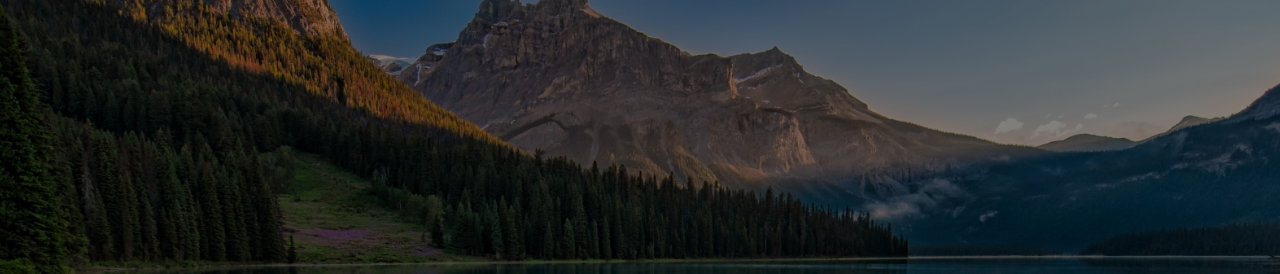
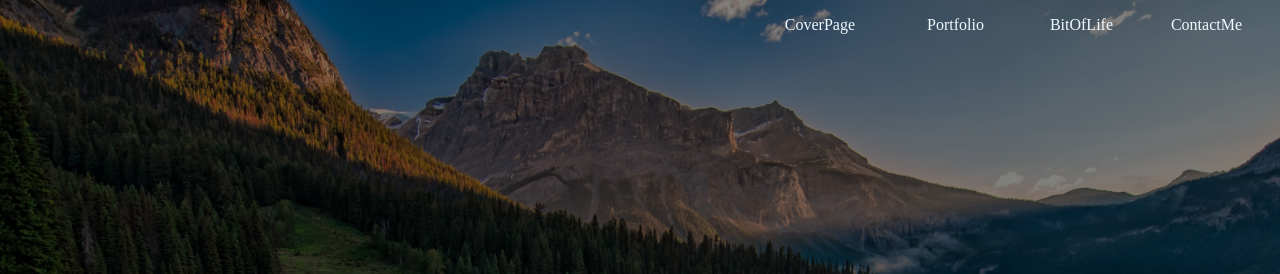
Before and after one commit to yenchunR/MyWeb, a plain HTML site: page index.html in a window 1280 px wide. Shown: the top 274 px of the page. Drawn offline with Linux system fonts and the light colour scheme.

Commit message:
上傳導覽列

```diff
--- a/index.html
+++ b/index.html
@@ -8,8 +8,17 @@
 
     </head>
     <body>
+        <nav class="NavBar">
+            <div id="NavBarList">
+                <ul>
+                    <li><a href="#CoverPage" class="NavBarText">CoverPage</a></li>
+                    <li><a href="#Portfolio" class="NavBarText">Portfolio</a></li>
+                    <li><a href="#BitOfLife" class="NavBarText">BitOfLife</a></li>
+                    <li><a href="#ContactMe" class="NavBarText">ContactMe</a></li>
+                </ul>
+            </div>
         </nav>
-        <div class="Cover">
+        <div id="CoverPage" class="Cover">
             <div class="CoverContainer">
                 <h2 class="Title">WebSite</h2>
                 <p class="Subtitle">
--- a/style.css
+++ b/style.css
@@ -30,3 +30,21 @@
     text-shadow: 2px 2px 2px #333;
     font-family:cursive;
 }
+.NavBarText{
+    color:aliceblue;
+}
+#NavBarList{
+    list-style-type: none;
+    text-align:right;
+    margin-right: 30px;
+}
+#NavBarList ul li{
+    display: inline-block;
+    height: 30px;
+    width: 125px;
+
+}
+#NavBarList li a{
+    text-decoration: none;
+    text-align: center;
+}
```
